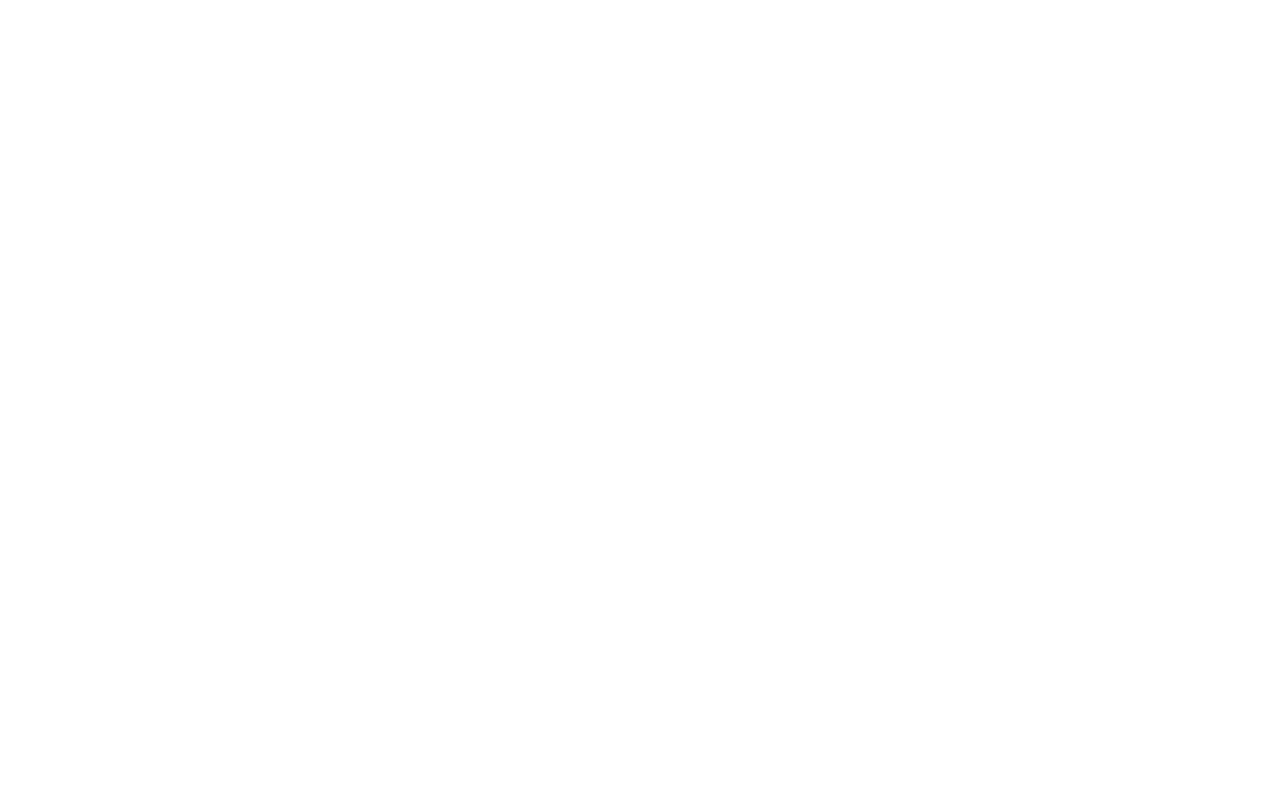
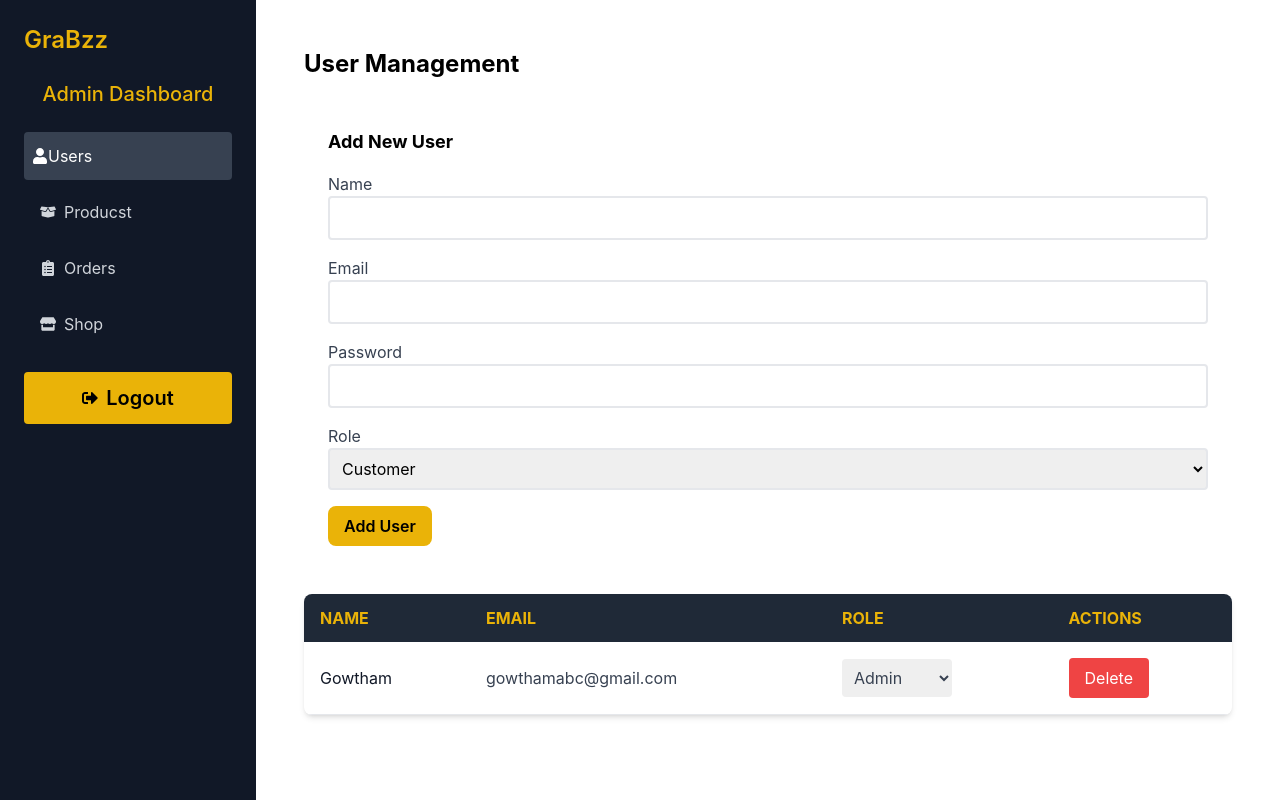
Before and after one commit to Gowtham3456/GRABZZ, a React (Vite) app in the folder frontend/: page /admin/users in a window 1280 px wide. Before the commit this address had no page. Built offline with nearby package versions, Linux system fonts and the light colour scheme.

Commit message:
After completing Usermanagement(6.40)_15/4/25

```diff
--- a/frontend/src/App.jsx
+++ b/frontend/src/App.jsx
@@ -15,6 +15,7 @@
 import MyOrdersPage from "./pages/MyOrdersPage";
 import AdminLayout from "./components/Admin/AdminLayout";
 import AdminHomePage from "./pages/AdminHomePage";
+import UserManagement from "./components/Admin/UserManagement";
 
 export const App = () => {
   return (
@@ -37,6 +38,7 @@
        {/*admin layout*/}
       <Route path="/admin" element={<AdminLayout/>}>
         <Route index element={<AdminHomePage/>}></Route>
+        <Route path="users" element={<UserManagement/>}></Route>
       </Route>
     </Routes>
    </BrowserRouter>
--- /dev/null
+++ b/frontend/src/components/Admin/UserManagement.jsx
@@ -0,0 +1,158 @@
+//import React from 'react'
+
+import { useState } from "react";
+
+export const UserManagement = () => {
+    const users=[
+        {
+            _id:123123,
+            name:"Gowtham",
+            email:"gowthamabc@gmail.com",
+            role:"admin",
+        },
+    ];
+    const [formData,setFormData]=useState({
+        name:"",
+        email:"",
+        password:"",
+        role:"customer",
+    });
+
+    //handle change function
+    const handleChange=(e)=>{
+        setFormData({
+            ...formData,
+           [ e.target.name]:e.target.value,
+        });
+    }
+
+    //handleSubmit function
+    const handleSubmit=(e)=>{
+        e.preventDefault();
+        //console.log(formData); to print the data to the console for checking
+        //reset the form after submission
+        setFormData({
+            name:"",
+            email:"",
+            password:"",
+            role:"customer",
+        });
+    }
+
+    //handle role change function
+    const handleRoleChange=(userId,newRole)=>{
+       // console.log({id:userId,role:newRole});
+    }
+
+    //handle delete function
+    const handleDeleteUser=(userId)=>{
+        if(window.confirm("Are you sure want to  delete this user?")){
+           // console.log("deleting user with id: ",userId);
+        }
+    }
+  return (
+    <div className="max-w-7xl mx-auto p-6">
+        <h2 className="text-2xl font-bold mb-6">User Management</h2>
+        <div  className="p-6 rounded-lg mb-6">
+            <h3 className="text-lg font-bold mb-4"> Add New User</h3>
+            <form onSubmit={handleSubmit}>
+                {/* name */}
+                <div className="mb-4">
+                    <label className="block text-gray-700">Name</label>
+                    <input type="text"
+                    name="name"
+                    value={formData.name}
+                    onChange={handleChange}
+                    className="w-full p-2 border-2 rounded" required></input>
+                </div>
+                {/* email */}
+                <div className="mb-4">
+                    <label className="block text-gray-700">Email</label>
+                    <input type="email"
+                    name="email"
+                    value={formData.email}
+                    onChange={handleChange}
+                    className="w-full p-2 border-2 rounded" required></input>
+                </div>
+
+                {/* password */}
+                <div className="mb-4">
+                    <label className="block text-gray-700">Password</label>
+                    <input type="password"
+                    name="password"
+                    value={formData.password}
+                    onChange={handleChange}
+                    className="w-full p-2 border-2 rounded" required></input>
+                </div>
+
+                {/* role */}
+                <div className="mb-4">
+                    <label className="block text-gray-700">Role</label>
+                    <select
+                    name="role"
+                    value={formData.role}
+                    onChange={handleChange}
+                    className="w-full p-2 border-2 rounded">
+                        <option value="customer">Customer</option>
+                        <option value="admin">Admin</option>
+
+                    </select>
+                </div>
+                    {/* add user button */}
+                <button type="submit" className="bg-yellow-500 text-black font-semibold px-4 py-2 rounded-lg hover:bg-black hover:text-yellow-500">
+                    Add User
+
+                </button>
+            </form>
+        </div>
+
+        {/* below user adding box -user list mangement*/}
+        <div className="overflow-x-auto shadow-md sm:rounded-lg">
+            <table className="min-w-full text-left text-gray-700">
+                <thead className="bg-gray-800 text-sx text-yellow-500 uppercase">
+                    <tr>
+                        <th className="py-3 px-4">NAME</th>
+                        <th className="py-3 px-4">EMAIL</th>
+                        <th className="py-3 px-4">ROLE</th>
+                        <th className="py-3 px-4">ACTIONS</th>
+                    </tr>
+                </thead>
+
+                <tbody>
+                    {users.map((user)=>(
+                        <tr key={user._id} className="border-b hover:bg-gray-100">
+                            <td className="p-4 font-mdium text-gray-900 whitespace-nowrap">
+                                {user.name}
+                            </td>
+                            <td className="p-4">{user.email}</td>
+
+                            <td className="p-4">
+                                <select value={user.role}
+                                onChange={(e)=>handleRoleChange(user._id,e.target.value)}
+                                className="p-2 bordr-2 rounded">
+
+                                    <option value="customer">Customer</option>
+                                    <option value="admin">Admin</option>
+                                </select>
+                            </td>
+
+                            <td className="p-4">
+                                <button
+                                onClick={()=>handleDeleteUser(user._id)}
+                                className="bg-red-500 text-white px-4 py-2 rounded hover:bg-700">
+                                        Delete
+                                    </button>
+                            </td>
+                        </tr>
+                    ))}
+                </tbody>
+
+            </table>
+
+        </div>
+
+
+    </div>
+  )
+}
+export default UserManagement;
--- a/frontend/src/pages/AdminHomePage.jsx
+++ b/frontend/src/pages/AdminHomePage.jsx
@@ -1,4 +1,6 @@
 //import React from 'react'
+
+import { Link } from "react-router-dom";
 
 export const AdminHomePage = () => {
     const orders=[
@@ -10,10 +12,87 @@
             totalPrice:120,
             status:"Processing"
         },
+        {
+            _id:12321,
+            user:{
+                name:"Gowtham"
+            },
+            totalPrice:120,
+            status:"Processing"
+        },
+        {
+            _id:12321,
+            user:{
+                name:"Gowtham"
+            },
+            totalPrice:120,
+            status:"Processing"
+        },
+
     ];
   return (
     <div className="max-w-7xl mx-auto p-6 ">
         <h1 className="text-3xl font-bold mb-6">Admin Dashboard</h1>
+           {/* Revenue */}
+        <div className="grid grid-cols-1 sm:grid-cols-2 lg:grid-cols-3 gap-6">
+            <div className="p-4 shadow-lg  rounded-lg">
+                <h2 className="text-xl font-semibold ">Revenue</h2>
+                <p className="text-2xl ">$10000</p>
+            </div>
+            {/* Total orders */}
+            <div className="p-4 shadow-lg  rounded-lg">
+                <h2 className="text-xl font-semibold ">Total Orders</h2>
+                <p className="text-2xl ">200</p>
+                <Link to="/admin/orders" className="text-blue-500 hover:underline"> Mange Orders</Link>
+            </div>
+            {/* total products */}
+            <div className="p-4 shadow-lg  rounded-lg">
+                <h2 className="text-xl font-semibold ">Total Products</h2>
+                <p className="text-2xl ">100</p>
+                <Link to="/admin/products" className="text-blue-500 hover:underline"> Mange Products</Link>
+            </div>
+        </div>
+        {/* table for orderid,user,total price */}
+
+        <div className="mt-6">
+            <h2 className="text-2xl font-bold mb-4">Recent Orders</h2>
+            <div className="overflow-x-auto">
+                <table className="min-w-full text-left text-gray-700">
+                    <thead className="bg-gray-900 text-xs uppercase text-yellow-500">
+                        <tr>
+                            <th className="px-4 py-3">Order ID</th>
+                            <th className="px-4 py-3">User</th>
+                            <th className="px-4 py-3">Total Price</th>
+                            <th className="px-4 py-3">Status</th>
+                        </tr>
+                    </thead>
+                    <tbody>
+                        {orders.length>0 ? (
+                            orders.map((order)=>(
+                                <tr key={order._id} className="border-b hover:bg-gray-100 cursor-pointer">
+                                    <td className="p-4">{order._id}</td>
+                                    <td className="p-4">{order.user.name}</td>
+                                    <td className="p-4">{order.totalPrice}</td>
+                                    <td className="p-4">{order.status}</td>
+
+                                </tr>
+
+                            ))
+                        ):(
+                            <tr>
+                                <td colSpan={4} className="p-4 text-center text-gray-500">
+                                    No recent orders found.
+                                </td>
+                            </tr>
+                        )}
+                    </tbody>
+
+                </table>
+
+            </div>
+
+        </div>
+
 
     </div>
   )
```
